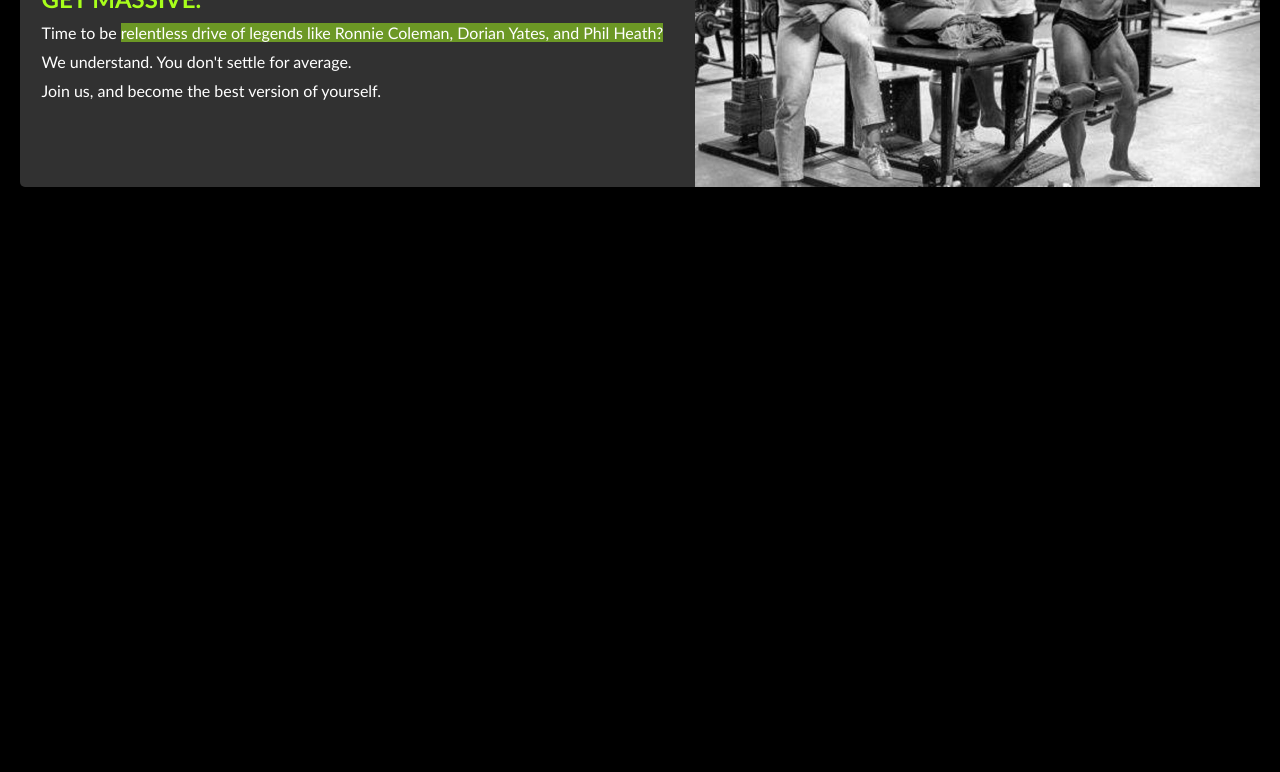
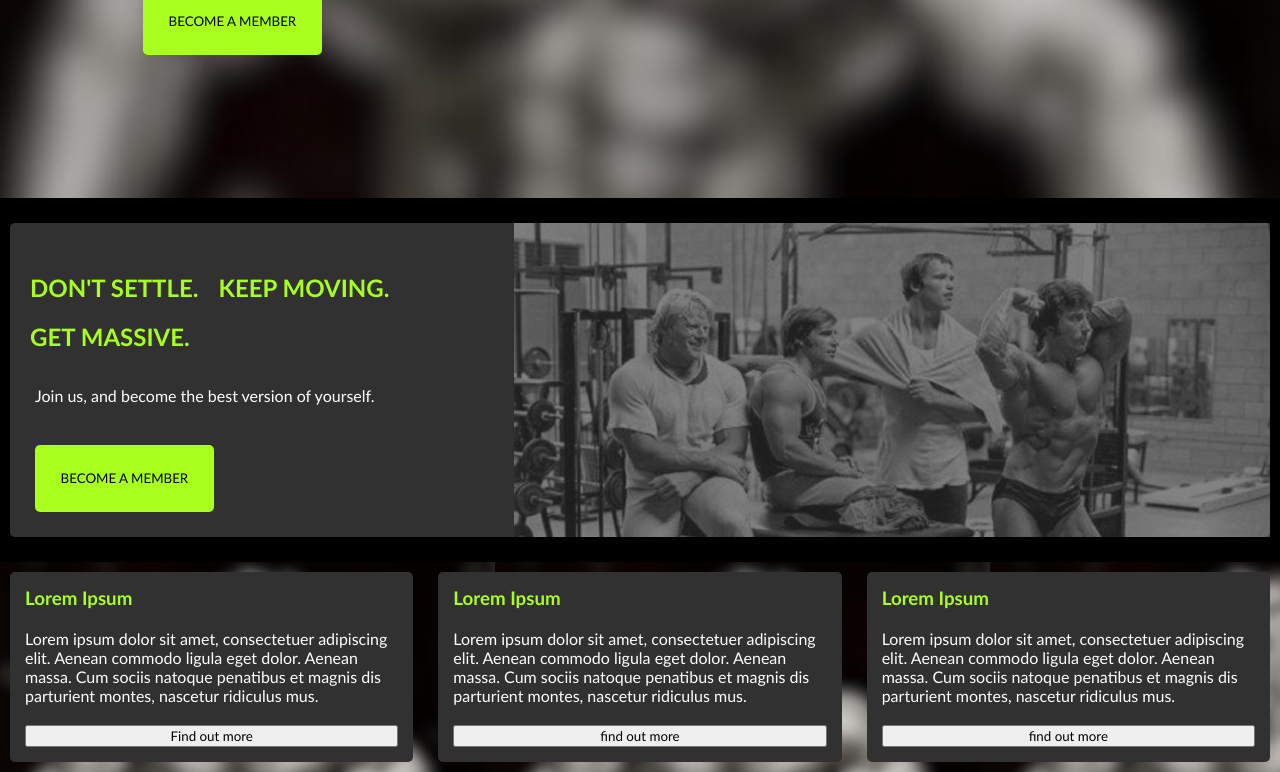
Before and after one commit to thomassharman/gym_website, a plain HTML site: page index.html in a window 1280 px wide. Shown: the part 602-1374 px from the top of the page. Before the commit the page ends 809 px from the top, so only its background shows below. Drawn offline with Linux system fonts and the light colour scheme; a script that the page names is missing.

Commit message:
flexbox and typography improvements. I forgot to commit sorry

```diff
--- a/gymwebsite.css
+++ b/gymwebsite.css
@@ -13,14 +13,13 @@ background-color: black
     background-image: url(./images/jaycutlerblurred.png);
     background-repeat: no-repeat;
     background-size: cover;
-    height: 400px;
+    height: fit-content
 }
 
 .logo {
     color: white;
     display: flex;
     justify-content: center;
-    padding: 10px;
 }
 
 .menu {
@@ -30,8 +29,7 @@ background-color: black
     color: white;
     gap: 5px;
     justify-content: space-evenly;
-    align-content: space-evenly;
-
+    padding: 10px;
 }
 
 .menuitem {
@@ -40,9 +38,8 @@ background-color: black
     border: 0cap;
     max-width: fit-content;
     align-content: space-evenly;
-    gap: 5px;
     text-transform:uppercase;
-    font-weight: 600;
+    font-weight: 100;
     background-color: transparent;
 }
 
@@ -51,19 +48,30 @@ button:hover {
 }
 
 .bannertext {
+    flex-wrap: wrap;
+    color: white;
     display: flex;
     justify-content: center;
-    align-content: center;
-    align-items: center;
-    margin: 20px;
-    color: white;
+    flex-direction: column;
     height: 100%;
-    flex-grow: 2;
+    width: 50%;
+    margin: 10%;
+    flex-shrink: 2;
+
 }
 
-.colouredtext, .logo{
+.bannertitle {
+    display:flex;
+    font-size: 12vw;
+    line-height: 80%;
+
+}
+
+.colouredtext, .logo, .bannertitle{
     color: rgb(168, 255, 27);
     text-transform: uppercase;
+    display: flex;
+    flex-wrap: wrap;
 }
 
 .highlightedtext {
@@ -77,7 +85,7 @@ button:hover {
     display: flex;
     flex-wrap: wrap;
     gap: 10px;
-    margin: 20px;
+    margin: 10px;
     border-radius: 5px;
     background-color: rgb(49, 49, 49);
 
@@ -90,11 +98,10 @@ button:hover {
     justify-content: center;
     align-content: center;
     gap: 10px;
-    padding: 15px;
+    padding: 10px;
     flex-wrap: wrap;
-    width: 50%;
+    width: 30%;
     flex-grow: 2;
-    max-width: 100%;
 
 }
 
@@ -104,7 +111,91 @@ button:hover {
     justify-content: center;
     flex-direction: column;
     flex-wrap: wrap;
-    width: 45%;
-    flex-grow: 1;
+    width: 60%;
+    background-image: url(./images/goldsgym.jpg);
+    background-size:cover;
+    background-repeat: no-repeat;
+    opacity: 40%;
+}
 
+
+.calltoaction, .findoutmore {
+    max-width: fit-content;
+    border-radius: 5px;
+    border: 0cap;
+    padding: 2vw;
+    font-weight: 400;
+    background-color: rgb(168, 255, 27);
+    text-transform: uppercase;
+    display: flex;
+    flex-wrap: wrap;
+    margin: 15px;
 }
+
+.calltoaction:hover {
+color: rgb(0, 0, 0);
+background-color: white;
+transition-duration: 0.8s;
+}
+
+.calltoaction:active {
+    color: black;
+    background-color: white
+    }
+
+#spacer {
+    margin: 10px;
+}
+
+.copy {
+    margin: 15px;
+}
+
+p {
+    color: white;
+}
+
+.containers {
+    display: flex;
+    flex-wrap: wrap;
+    justify-content: space-around;
+    gap:5px;
+    height: fit-content;
+    background-image: url(./images/jaycutlerblurred.png);
+}
+
+.containerOne, .containerTwo, .containerThree {
+    display: flex;
+    width: 150px;
+    flex-grow: 2;
+    flex-wrap: wrap;
+    margin: 10px;
+    padding: 5px;
+    flex-direction: column;
+    background-color: rgb(49, 49, 49);
+    border-radius: 5px;
+}
+
+.containerCopy {
+    color: white;
+    margin: 10px;
+    display: flex;
+    flex-wrap: wrap;
+    flex-direction: column;
+    height: fit-content;
+    word-wrap: break-word;
+    background-color: rgb(49, 49, 49);
+    gap: 20px;
+}
+
+.containerCopy h3 {
+color: rgb(168, 255, 27);;
+}
+
+.spacer {
+    margin: 25px;
+}
+
+.moreinfo {
+    display: none;
+}
--- a/gymwebsite.js
+++ /dev/null
@@ -1 +0,0 @@
-console.log("Javascript Loaded")
--- a/index.html
+++ b/index.html
@@ -8,32 +8,65 @@
 </head>
 <body>
 <div class="backdropimg">
-    <div class="logo">LOGO</div>
     <div class="menu">
+        <div class="logo">LOGO</div>
         <button class="menuitem">Home</button>
         <button class="menuitem">Subscription</button>
         <button class="menuitem">Products</button>
         <button class="menuitem">About</button>
     </div>
     <div class="bannertext">
-        <h1>It's your time now. <p class="colouredtext">become legend</p></h1>
+        <h1 class="bannertitle">change starts now.</h1>
+        <p>Don't be a quitter. Believe. Grind. Achieve. Champion Mentality.</p>
+        <button class="calltoaction">Become a Member</button>
     </div>
 </div>
+<div class="spacer"></div>
 <div class="greySection">
     <div class="leftsection">
-        <h2 class="colouredtext">don't settle.</h2>
-        <h2 class="colouredtext">keep moving.</h2>
-        <h2 class="colouredtext">Get massive.</h2>
-        <p>Time to be <mark class="highlightedtext">relentless drive of legends like Ronnie Coleman, Dorian Yates, and Phil Heath?</mark>
-            <p>We understand. You don't settle for average.
-                    <p>Join us, and become the best version of yourself.</p>
+        <div id="spacer"></div>
+        <h2 class="colouredtext"><div id="spacer">don't settle.</div>    <div id="spacer">keep moving.</div>   <div id="spacer">Get massive.</div> </h2>
+        <div class="copy">
+            <p>Join us, and become the best version of yourself.</p>
+        </div>
+        <button class="calltoaction">Become a Member</button>
     </div>
-    <div class="rightsection">
-        <img src="./images/goldsgym.jpg" width="100%">
+    <div class="rightsection"></div>
     </div>
-
 </div>
-
+<div class="spacer"></div>
+<div class="containers">
+    <div class="containerOne">
+        <div class="containerCopy">
+            <h3>Lorem Ipsum</h3>
+            <p>Lorem ipsum dolor sit amet, consectetuer adipiscing elit.
+                Aenean commodo ligula eget dolor. Aenean massa.
+                Cum sociis natoque penatibus et magnis dis parturient montes,
+                nascetur ridiculus mus.</p>
+                <button class="findoutmore-btn">Find out more</button>
+        </div>
+    </div>
+    <div class="containerTwo">
+        <div class="containerCopy">
+            <h3>Lorem Ipsum</h3>
+            <p>Lorem ipsum dolor sit amet, consectetuer adipiscing elit.
+                Aenean commodo ligula eget dolor. Aenean massa.
+                Cum sociis natoque penatibus et magnis dis parturient montes,
+                nascetur ridiculus mus.</p>
+                <button class="findoutmore-btn">find out more</button>
+        </div>
+    </div>
+    <div class="containerThree">
+        <div class="containerCopy">
+            <h3>Lorem Ipsum</h3>
+            <p>Lorem ipsum dolor sit amet, consectetuer adipiscing elit.
+                Aenean commodo ligula eget dolor. Aenean massa.
+                Cum sociis natoque penatibus et magnis dis parturient montes,
+                nascetur ridiculus mus.</p>
+                <button class="findoutmore-btn">find out more</button>
+        </div>
+    </div>
+</div>
 
 </body>
 <script src="./gymwebsite.js"></script>
```
